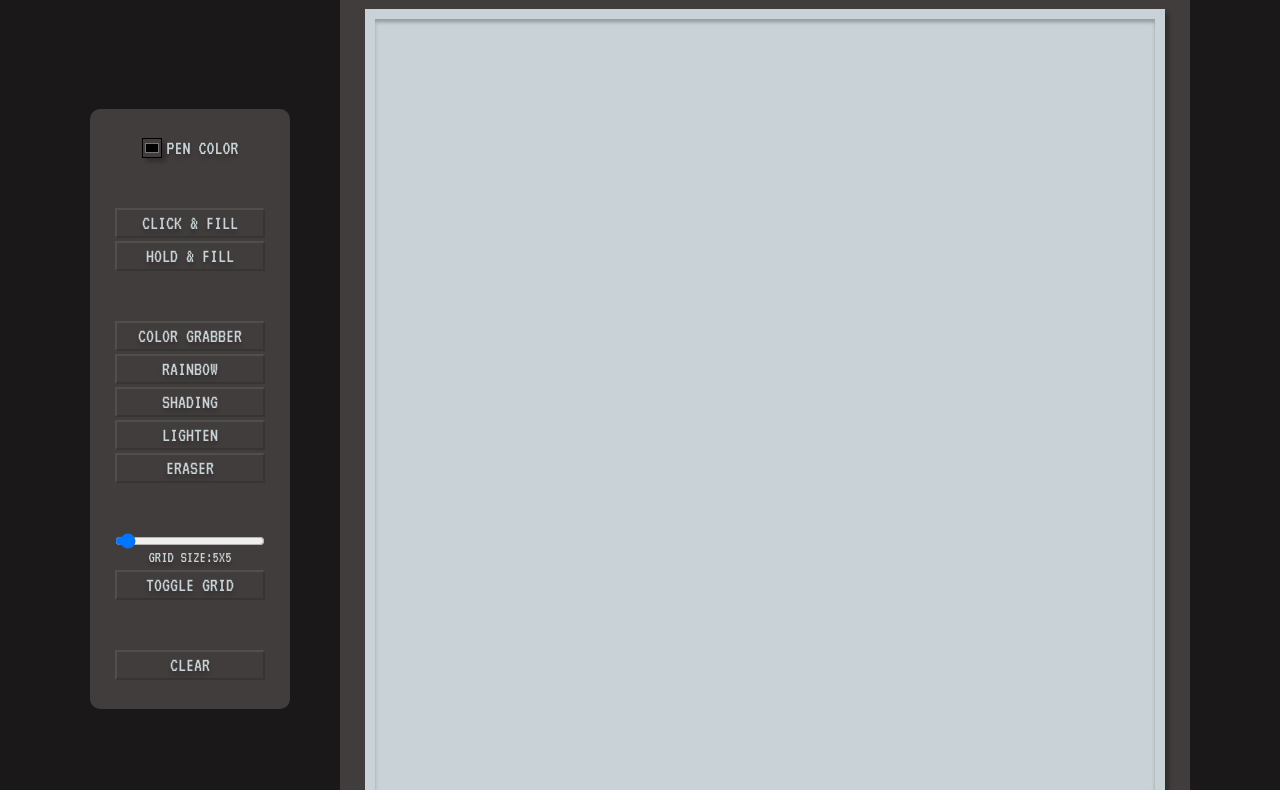
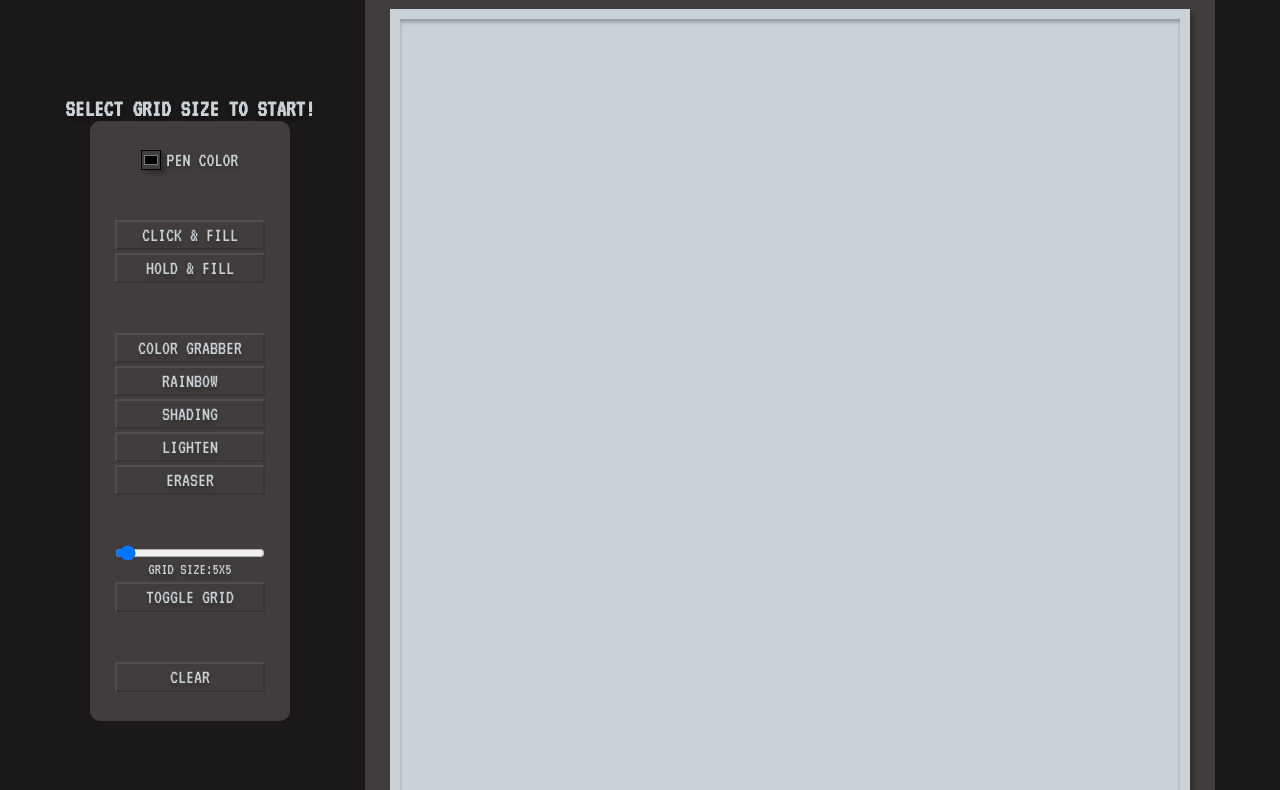
Before and after one commit to kryyyo/etch-a-sketch, a plain HTML site: page index.html in a window 1280 px wide. Shown: the part 88-878 px from the top of the page. Drawn offline with Linux system fonts and the light colour scheme.

Commit message:
Add header for starting the app

```diff
--- a/index.html
+++ b/index.html
@@ -20,6 +20,8 @@
         <h1>Etch-a-Sketch</h1>
 
         <div id="main-window">
+            <div class="tools">
+                <h2>Select Grid Size to Start!</h2>
                 <div id="left-buttons">
 
                     <div id="contain-buttons">
@@ -83,6 +85,7 @@
                     </div>
 
                 </div>
+            </div>
 
             <div id="sketch-pad">
                 <div id="sketch-screen">
--- a/style.css
+++ b/style.css
@@ -185,3 +185,10 @@ body h1 {
     border-bottom: 1px solid gray;
     border-right: 1px solid gray;
 }
+
+.tools {
+    display: flex;
+    flex-direction: column;
+    justify-content: center;
+    align-items: center;
+}
```
Lines whose indentation alone changed are shown as unchanged.
